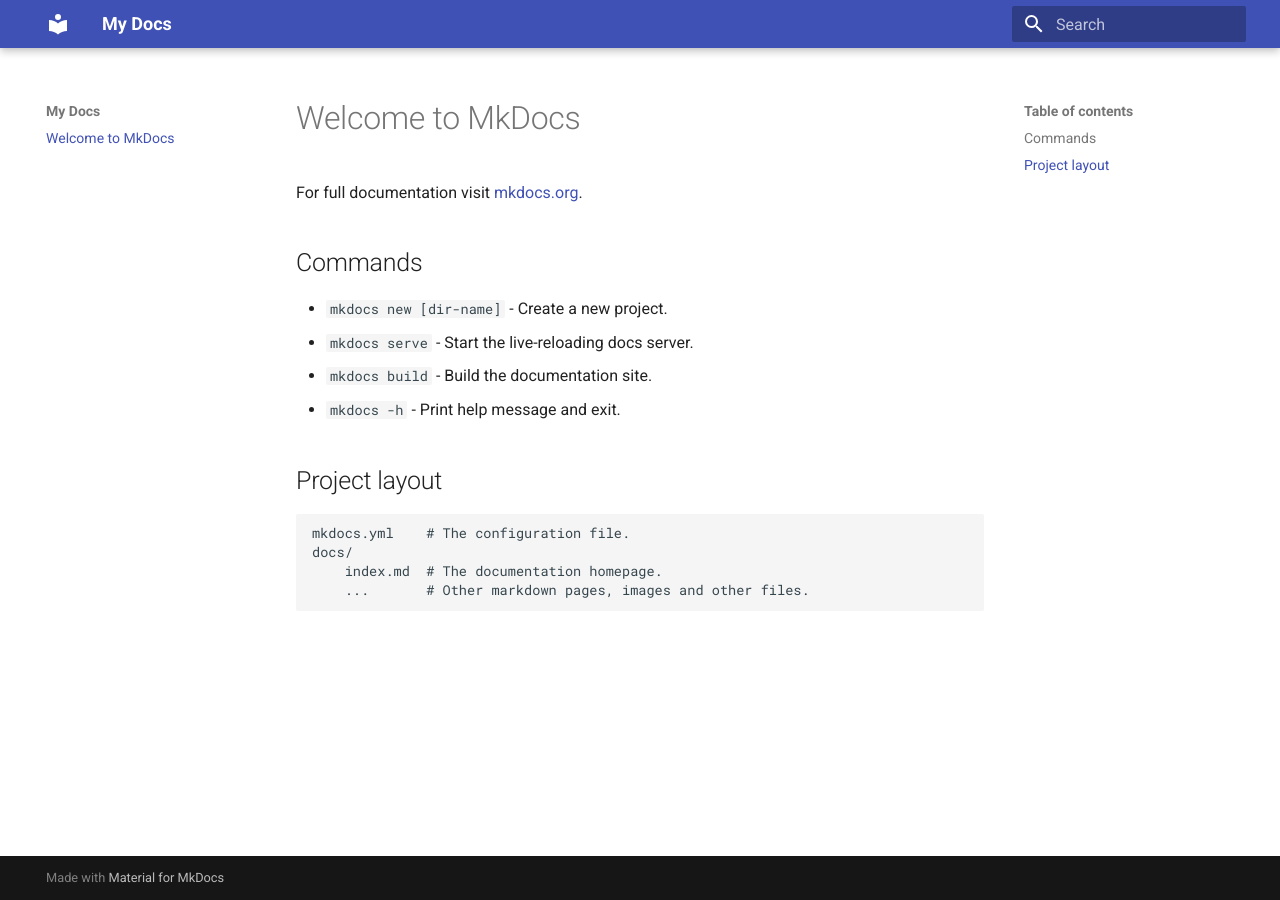
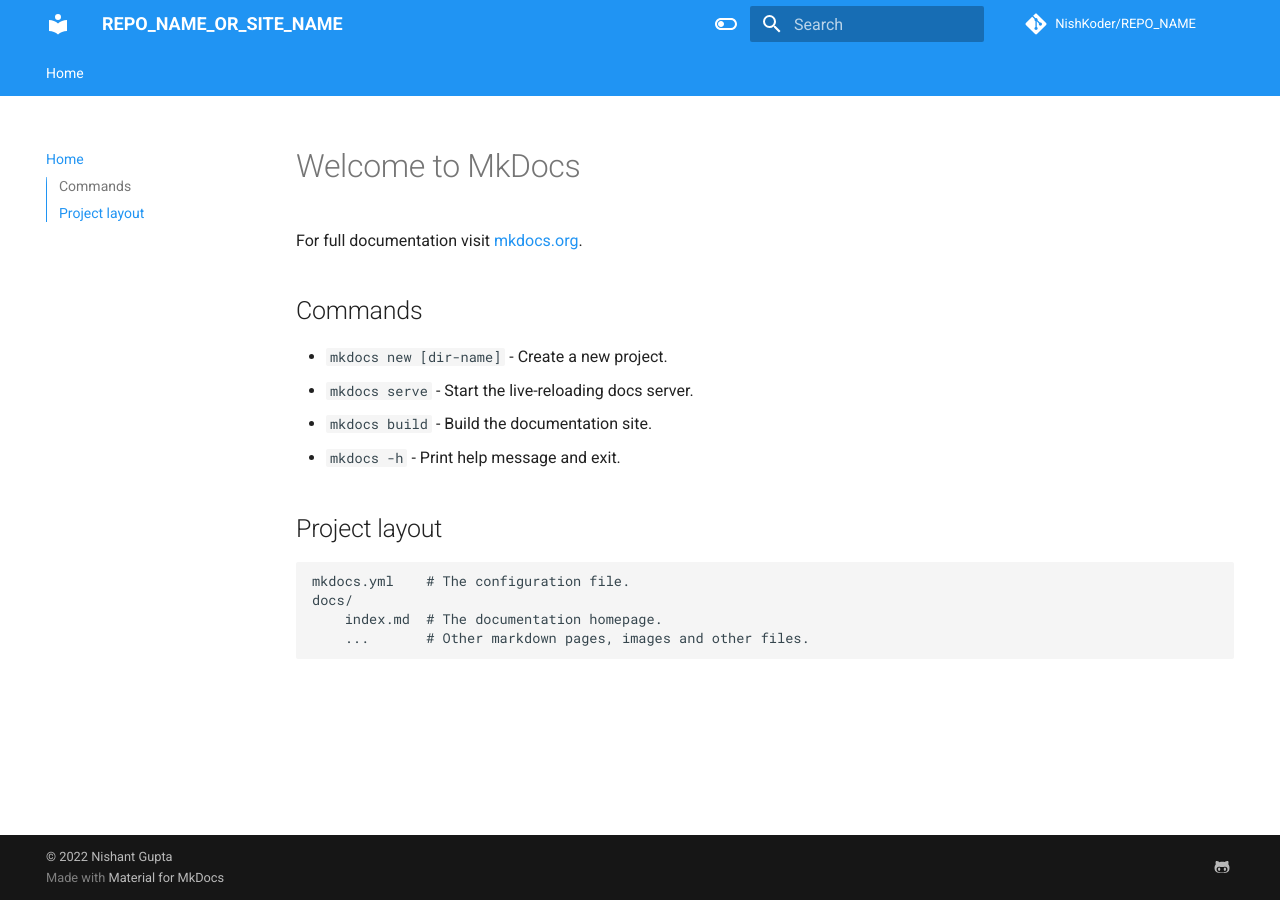
Before and after one commit to NishKoder/mkdocs-template, an MkDocs documentation site: the page built from docs/index.md, in a window 1280 px wide. Built offline with MkDocs 1.6.1 and Material for MkDocs 9.7.7, drawn with Linux system fonts in a browser that asks for light colours; comment, search, counter and statistics services are not loaded.

Commit message:
Updated UI

```diff
--- /dev/null
+++ b/docs/javascripts/mathjax.js
@@ -0,0 +1,16 @@
+window.MathJax = {
+    tex: {
+      inlineMath: [["\\(", "\\)"]],
+      displayMath: [["\\[", "\\]"]],
+      processEscapes: true,
+      processEnvironments: true
+    },
+    options: {
+      ignoreHtmlClass: ".*|",
+      processHtmlClass: "arithmatex"
+    }
+  };
+
+  document$.subscribe(() => {
+    MathJax.typesetPromise()
+  })
--- a/mkdocs.yml
+++ b/mkdocs.yml
@@ -1,3 +1,66 @@
-site_name: My Docs
+# Project information
+site_name: REPO_NAME_OR_SITE_NAME
+# defeine TOC or order of website-
+nav:
+  - Home: index.md
+
+site_author: Nishant Gupta
+site_description: >-
+  DESCRIPTION
+
+# Repository
+repo_name: NishKoder/REPO_NAME
+repo_url: https://github.com/NishKoder/REPO_NAME
+
+# Configuration
 theme:
   name: material
+  features:
+    - navigation.tabs
+    - navigation.sections
+    - toc.integrate
+    - navigation.top
+  language: en
+  palette:
+    - scheme: default
+      toggle:
+        icon: material/toggle-switch-off-outline
+        name: Switch to dark mode
+      primary: blue
+      accent: purple
+    - scheme: slate
+      toggle:
+        icon: material/toggle-switch
+        name: Switch to light mode
+      primary: blue
+      accent: lime
+
+extra:
+  social:
+    - icon: fontawesome/brands/github-alt
+      link: https://github.com/NishKoder
+
+extra_javascript:
+  - javascripts/mathjax.js
+  - https://polyfill.io/v3/polyfill.min.js #?features=es6
+  - https://cdn.jsdelivr.net/npm/mathjax@3/es5/tex-mml-chtml.js
+
+markdown_extensions:
+  - pymdownx.highlight:
+      anchor_linenums: true
+  - pymdownx.inlinehilite
+  - pymdownx.snippets
+  - admonition
+  - pymdownx.arithmatex:
+      generic: true
+  - footnotes
+  - pymdownx.details
+  - pymdownx.superfences
+  - pymdownx.mark
+
+
+plugins:
+  - search
+
+copyright: |
+  &copy; 2022 <a href="https://github.com/NishKoder"  target="_blank" rel="noopener">Nishant Gupta</a>
```
Also changed, not shown: 1 other file.
